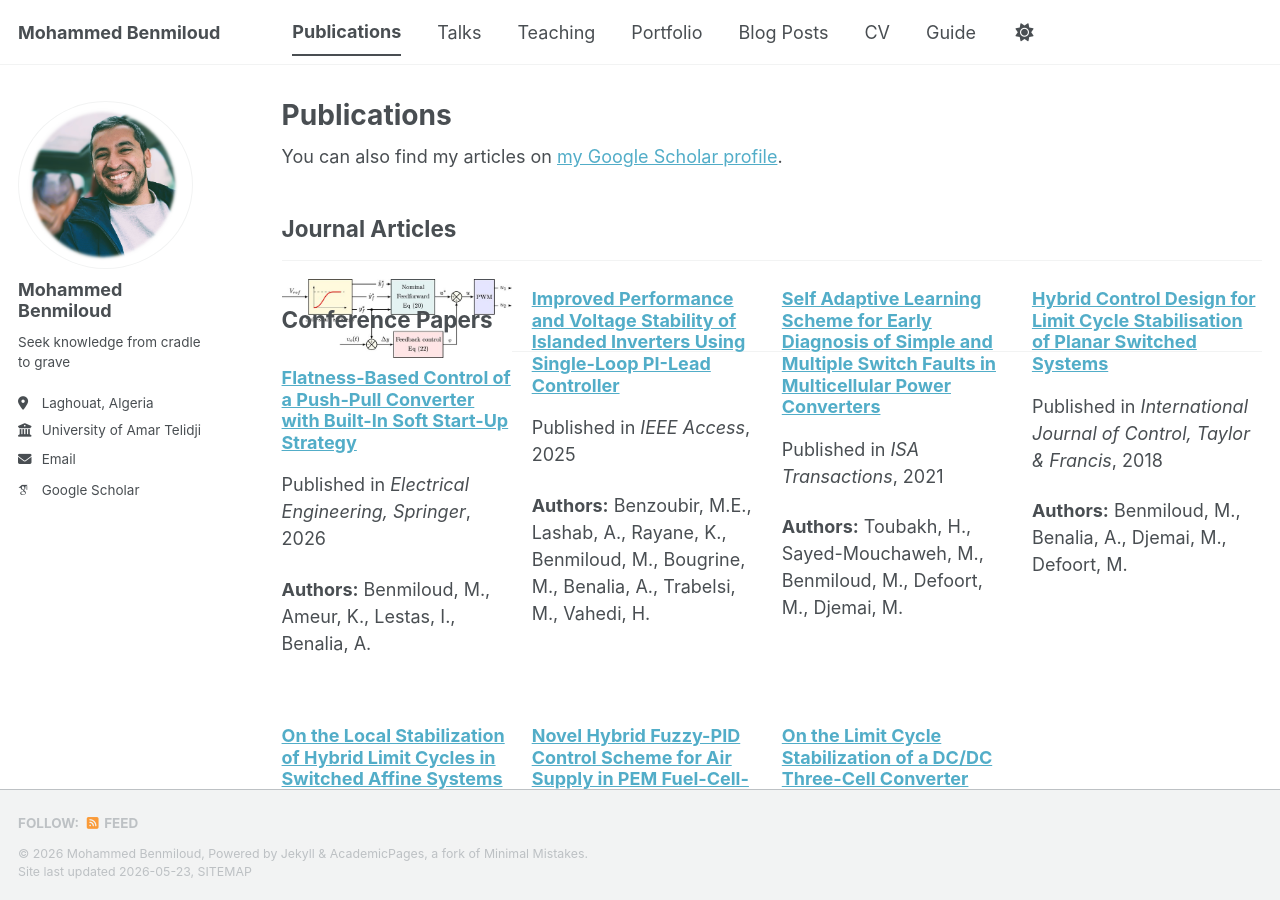
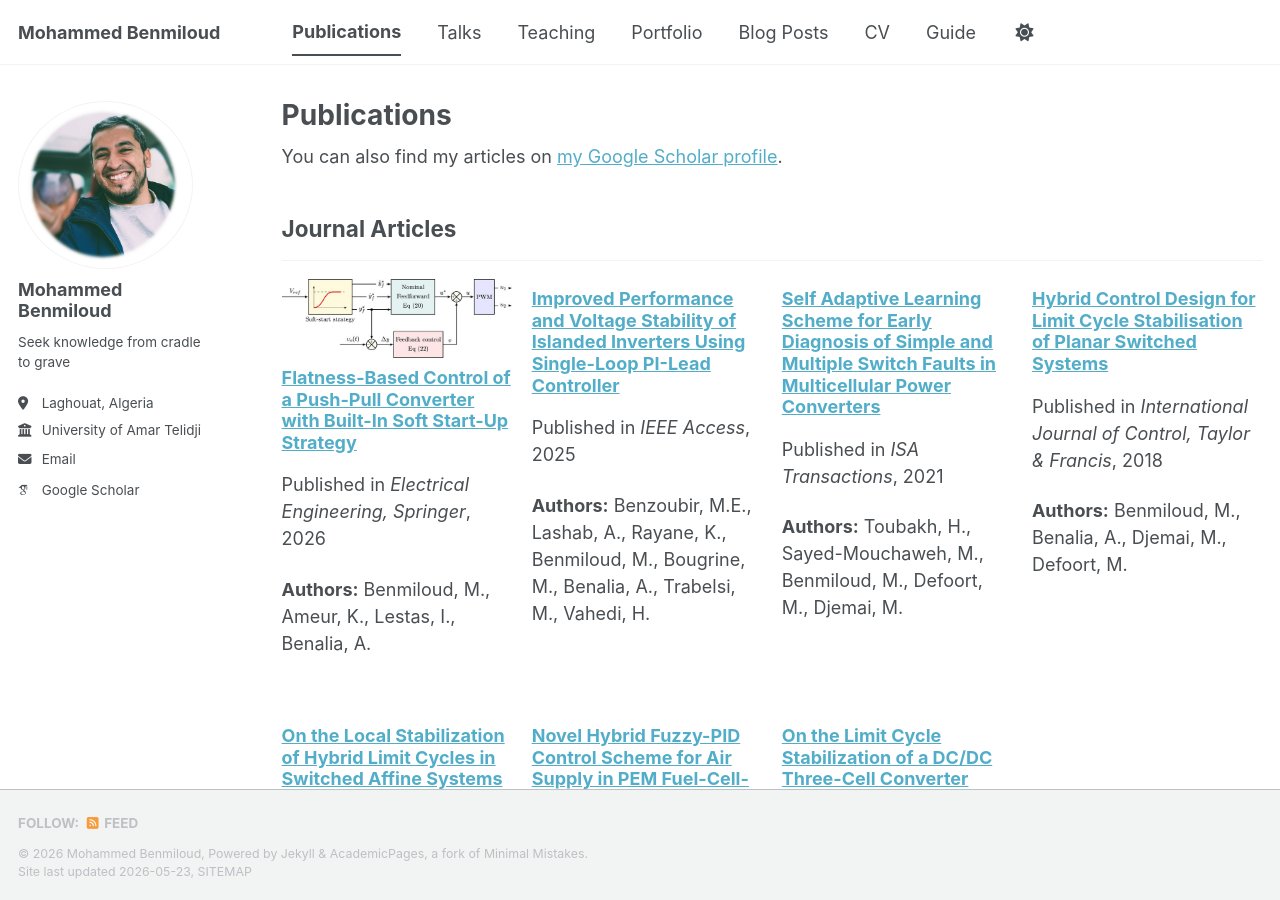
Before and after one commit to medbenmiloud/medbenmiloud.github.io, a Jekyll site: the page built from _pages/publications.html, in a window 1280 px wide and 900 px high. Built offline with Jekyll 4.4.1, drawn with Linux system fonts in a browser that asks for light colours; some web fonts are replaced; a script bundle is joined from its source files by our own code; library files that are not in the unit come from our copies.

Commit message:
Update publications.html

```diff
--- a/_pages/publications.html
+++ b/_pages/publications.html
@@ -13,27 +13,18 @@ author_profile: true
 
 {% if site.publication_category %}
   {% for category in site.publication_category %}
-    {% assign title_shown = false %}
-    {% for post in site.publications reversed %}
-      {% if post.category != category[0] %}
-        {% continue %}
-      {% endif %}
-      {% if post.featured != true %}
-        {% continue %}
-      {% endif %}
-      {% unless title_shown %}
-        <h2>{{ category[1].title }}</h2><hr />
-        {% assign title_shown = true %}
-      {% endunless %}
-    {% endfor %}
-    {% if title_shown %}
+
+    {% assign category_posts = site.publications | where: "category", category[0] | where: "featured", true %}
+
+    {% if category_posts.size > 0 %}
+      <h2>{{ category[1].title }}</h2><hr />
       <div class="grid__wrapper">
-        {% for post in site.publications reversed %}
-          {% if post.category != category[0] %}{% continue %}{% endif %}
-          {% if post.featured != true %}{% continue %}{% endif %}
+        {% for post in category_posts reversed %}
           {% include archive-single.html type="grid" %}
         {% endfor %}
       </div>
+      <br style="clear:both;">
     {% endif %}
+
   {% endfor %}
 {% endif %}
```
